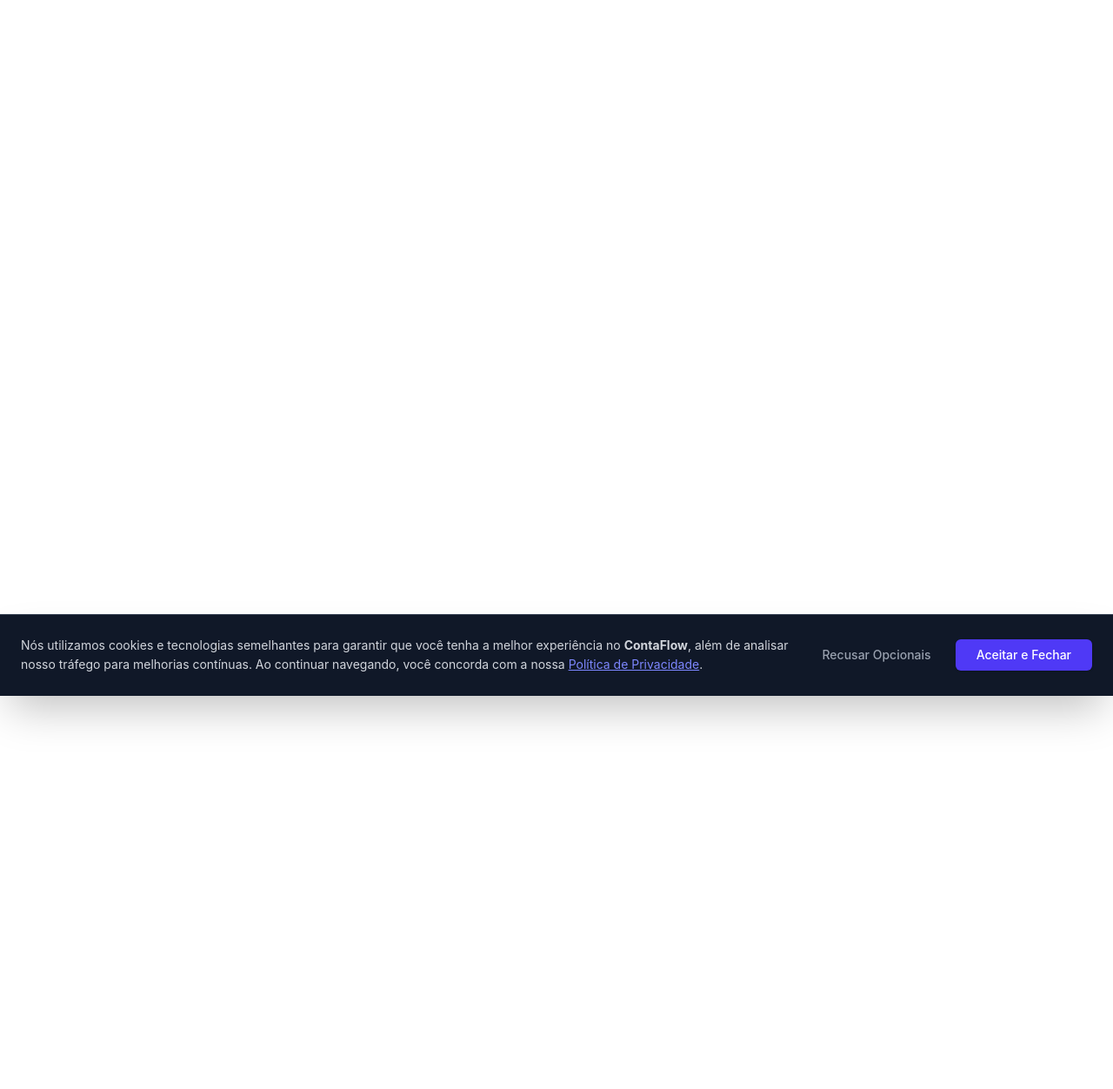
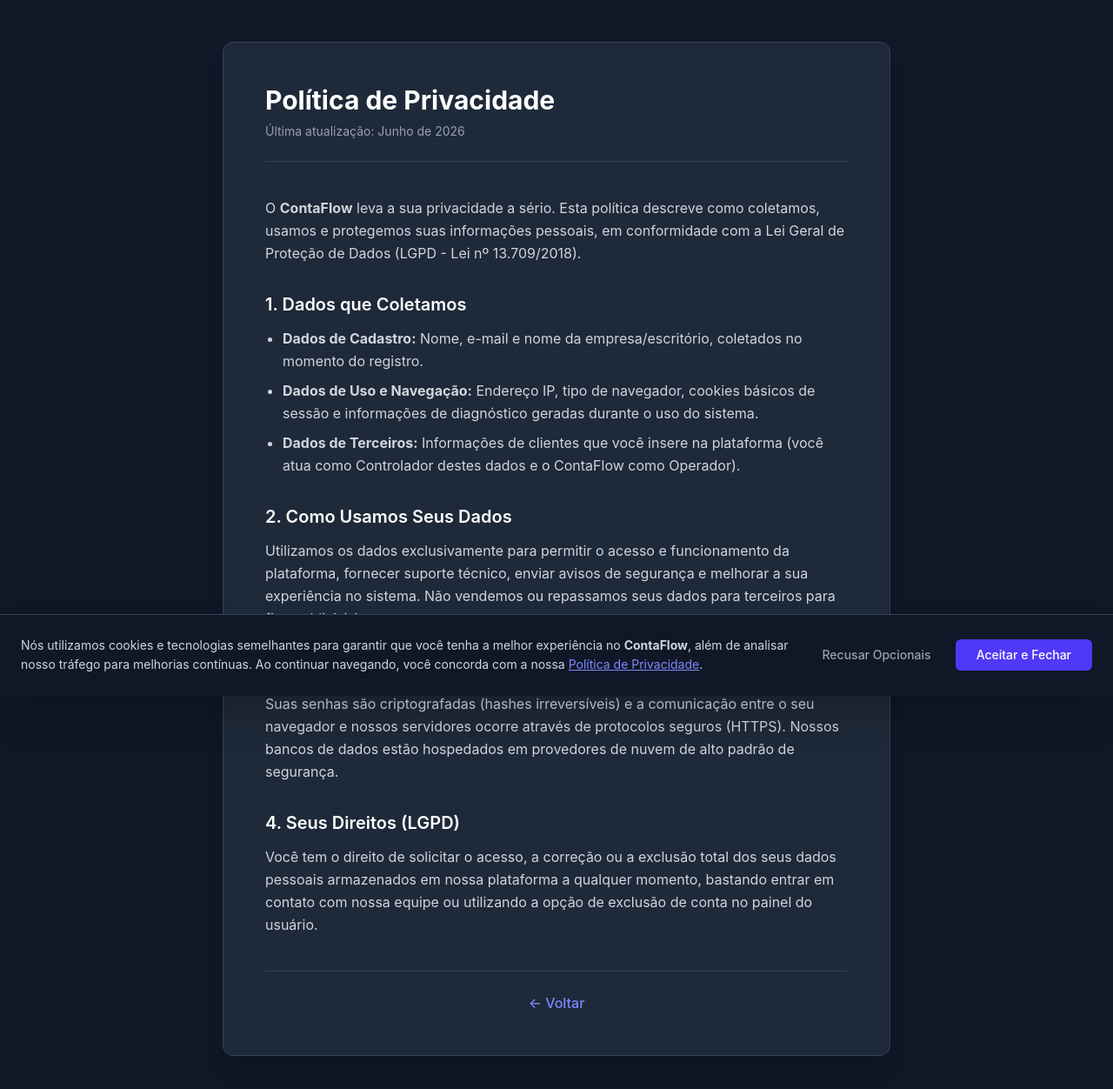
Before and after one commit to FelipeHeidenblut/contaflow, a Vue app in the folder front-end/: page /privacidade in a window 1280 px wide. Shown: the top 1252 px of the page at 87% size. Before the commit the page ends 800 px from the top, so only its background shows below. Built offline with nearby package versions, Linux system fonts and the light colour scheme; no server answers; the HTML template or start-up script is replaced by a standard one.

Commit message:
Adição de Termos de Uso e Política de privacidade

```diff
--- a/front-end/src/router/index.ts
+++ b/front-end/src/router/index.ts
@@ -8,6 +8,9 @@
 import ForgotPasswordView from '../views/ForgotPasswordView.vue'
 import ResetPasswordView from '../views/ResetPasswordView.vue'
 import LandingView from '../views/LandingView.vue'
+import PrivacidadeView from '../views/PrivacidadeView.vue'
+import TermosView from '../views/TermosView.vue'
+
 import { supabase } from '../services/supabase'
 
 const routes = [
@@ -17,6 +20,8 @@
   { path: '/cadastro', component: CadastroView },
   { path: '/esqueceu-senha', component: ForgotPasswordView },
   { path: '/redefinir-senha', component: ResetPasswordView },
+  { path: '/privacidade', component: PrivacidadeView },
+  { path: '/termos', component: TermosView },
 
   // Rotas Privadas (Blindadas)
   {
--- a/front-end/src/views/CadastroView.vue
+++ b/front-end/src/views/CadastroView.vue
@@ -15,10 +15,18 @@
 const senha = ref('')
 const nomeEscritorio = ref('')
 
+// Termos de uso
+const acceptedTerms = ref(false)
+
 // Variável do CAPTCHA
 const captchaToken = ref('')
 
 const handleRegister = async () => {
+  if (!acceptedTerms.value) {
+    erroMensagem.value =
+      'Você precisa aceitar os Termos de Uso e a Política de Privacidade para criar uma conta.'
+    return // O return "mata" a função aqui e impede o envio para o banco
+  }
   erroMensagem.value = ''
   isLoading.value = true
 
@@ -176,14 +184,43 @@
               theme="light"
             />
           </div>
+          <!-- Check dos termos de uso e política de privacidade -->
+          <div class="flex items-start mb-6 mt-4">
+            <div class="flex items-center h-5">
+              <input
+                id="termos"
+                type="checkbox"
+                v-model="acceptedTerms"
+                class="w-4 h-4 text-indigo-600 bg-gray-800 border-gray-600 rounded focus:ring-indigo-500 focus:ring-2 cursor-pointer"
+              />
+            </div>
+            <div class="ml-3 text-sm">
+              <label for="termos" class="font-medium text-gray-300 cursor-pointer">
+                Eu li e concordo com os
+                <a
+                  href="/termos"
+                  target="_blank"
+                  class="text-indigo-400 hover:text-indigo-300 underline"
+                  >Termos de Uso</a
+                >
+                e a
+                <a
+                  href="/privacidade"
+                  target="_blank"
+                  class="text-indigo-400 hover:text-indigo-300 underline"
+                  >Política de Privacidade</a
+                >.
+              </label>
+            </div>
+          </div>
 
           <div class="pt-2">
             <button
               type="submit"
-              :disabled="isLoading"
-              class="w-full flex justify-center py-3 px-4 border border-transparent rounded-lg shadow-sm text-sm font-semibold text-white bg-indigo-600 hover:bg-indigo-700 focus:outline-none focus:ring-2 focus:ring-offset-2 focus:ring-indigo-500 disabled:opacity-50 transition-colors"
+              :disabled="!acceptedTerms"
+              class="w-full flex justify-center py-2 px-4 border border-transparent rounded-md shadow-sm text-sm font-medium text-white bg-indigo-600 hover:bg-indigo-700 focus:outline-none focus:ring-2 focus:ring-offset-2 focus:ring-indigo-500 disabled:opacity-50 disabled:cursor-not-allowed transition-all"
             >
-              {{ isLoading ? 'Criando Conta...' : 'Criar Minha Conta' }}
+              Criar minha conta
             </button>
           </div>
         </form>
--- /dev/null
+++ b/front-end/src/views/PrivacidadeView.vue
@@ -0,0 +1,82 @@
+<template>
+  <div
+    class="min-h-screen bg-gray-900 py-12 px-4 sm:px-6 lg:px-8 selection:bg-indigo-500 selection:text-white"
+  >
+    <div
+      class="max-w-3xl mx-auto bg-gray-800 rounded-xl shadow-xl overflow-hidden border border-gray-700 p-8 sm:p-12"
+    >
+      <div class="mb-10 border-b border-gray-700 pb-6">
+        <h1 class="text-3xl font-bold text-white mb-2">Política de Privacidade</h1>
+        <p class="text-sm text-gray-400">Última atualização: Junho de 2026</p>
+      </div>
+
+      <div class="space-y-8 text-gray-300 leading-relaxed">
+        <section>
+          <p>
+            O <strong>ContaFlow</strong> leva a sua privacidade a sério. Esta política descreve como
+            coletamos, usamos e protegemos suas informações pessoais, em conformidade com a Lei
+            Geral de Proteção de Dados (LGPD - Lei nº 13.709/2018).
+          </p>
+        </section>
+
+        <section>
+          <h2 class="text-xl font-semibold text-white mb-3">1. Dados que Coletamos</h2>
+          <ul class="list-disc pl-5 space-y-2 mt-2">
+            <li>
+              <strong>Dados de Cadastro:</strong> Nome, e-mail e nome da empresa/escritório,
+              coletados no momento do registro.
+            </li>
+            <li>
+              <strong>Dados de Uso e Navegação:</strong> Endereço IP, tipo de navegador, cookies
+              básicos de sessão e informações de diagnóstico geradas durante o uso do sistema.
+            </li>
+            <li>
+              <strong>Dados de Terceiros:</strong> Informações de clientes que você insere na
+              plataforma (você atua como Controlador destes dados e o ContaFlow como Operador).
+            </li>
+          </ul>
+        </section>
+
+        <section>
+          <h2 class="text-xl font-semibold text-white mb-3">2. Como Usamos Seus Dados</h2>
+          <p>
+            Utilizamos os dados exclusivamente para permitir o acesso e funcionamento da plataforma,
+            fornecer suporte técnico, enviar avisos de segurança e melhorar a sua experiência no
+            sistema. Não vendemos ou repassamos seus dados para terceiros para fins publicitários.
+          </p>
+        </section>
+
+        <section>
+          <h2 class="text-xl font-semibold text-white mb-3">3. Armazenamento e Segurança</h2>
+          <p>
+            Suas senhas são criptografadas (hashes irreversíveis) e a comunicação entre o seu
+            navegador e nossos servidores ocorre através de protocolos seguros (HTTPS). Nossos
+            bancos de dados estão hospedados em provedores de nuvem de alto padrão de segurança.
+          </p>
+        </section>
+
+        <section>
+          <h2 class="text-xl font-semibold text-white mb-3">4. Seus Direitos (LGPD)</h2>
+          <p>
+            Você tem o direito de solicitar o acesso, a correção ou a exclusão total dos seus dados
+            pessoais armazenados em nossa plataforma a qualquer momento, bastando entrar em contato
+            com nossa equipe ou utilizando a opção de exclusão de conta no painel do usuário.
+          </p>
+        </section>
+      </div>
+
+      <div class="mt-10 pt-6 border-t border-gray-700 text-center">
+        <button
+          @click="$router.back()"
+          class="text-indigo-400 hover:text-indigo-300 font-medium transition-colors"
+        >
+          &larr; Voltar
+        </button>
+      </div>
+    </div>
+  </div>
+</template>
+
+<script setup lang="ts">
+// Nenhuma lógica complexa é necessária para uma página estática
+</script>
--- /dev/null
+++ b/front-end/src/views/TermosView.vue
@@ -0,0 +1,78 @@
+<template>
+  <div
+    class="min-h-screen bg-gray-900 py-12 px-4 sm:px-6 lg:px-8 selection:bg-indigo-500 selection:text-white"
+  >
+    <div
+      class="max-w-3xl mx-auto bg-gray-800 rounded-xl shadow-xl overflow-hidden border border-gray-700 p-8 sm:p-12"
+    >
+      <div class="mb-10 border-b border-gray-700 pb-6">
+        <h1 class="text-3xl font-bold text-white mb-2">Termos de Uso</h1>
+        <p class="text-sm text-gray-400">Última atualização: Junho de 2026</p>
+      </div>
+
+      <div class="space-y-8 text-gray-300 leading-relaxed">
+        <section>
+          <h2 class="text-xl font-semibold text-white mb-3">1. Aceitação dos Termos</h2>
+          <p>
+            Ao acessar e utilizar o <strong>ContaFlow</strong>, você concorda em cumprir e ficar
+            vinculado a estes Termos de Uso. Se você não concordar com qualquer parte destes termos,
+            não deverá utilizar nossos serviços.
+          </p>
+        </section>
+
+        <section>
+          <h2 class="text-xl font-semibold text-white mb-3">2. Descrição do Serviço</h2>
+          <p>
+            O ContaFlow é uma plataforma de Software as a Service (SaaS) desenvolvida para auxiliar
+            escritórios e profissionais no gerenciamento de dados e processos. O sistema é fornecido
+            "no estado em que se encontra", durante sua fase de testes (Beta).
+          </p>
+        </section>
+
+        <section>
+          <h2 class="text-xl font-semibold text-white mb-3">3. Responsabilidades do Usuário</h2>
+          <ul class="list-disc pl-5 space-y-2 mt-2">
+            <li>Fornecer informações verdadeiras e exatas no momento do cadastro.</li>
+            <li>Manter a confidencialidade de sua senha e credenciais de acesso.</li>
+            <li>Não utilizar a plataforma para fins ilegais, fraudulentos ou não autorizados.</li>
+            <li>
+              Garantir que os dados inseridos (como de seus clientes) possuem base legal para
+              tratamento.
+            </li>
+          </ul>
+        </section>
+
+        <section>
+          <h2 class="text-xl font-semibold text-white mb-3">4. Propriedade Intelectual</h2>
+          <p>
+            Todo o código, design, arquitetura e conteúdo do ContaFlow são de propriedade exclusiva
+            de seus desenvolvedores. O uso da plataforma não transfere nenhum direito de propriedade
+            intelectual ao usuário.
+          </p>
+        </section>
+
+        <section>
+          <h2 class="text-xl font-semibold text-white mb-3">5. Limitação de Responsabilidade</h2>
+          <p>
+            Por estarmos em fase contínua de desenvolvimento, o ContaFlow não se responsabiliza por
+            eventuais instabilidades, perda de dados ou lucros cessantes decorrentes do uso da
+            plataforma. Recomendamos que você mantenha backups paralelos de informações sensíveis.
+          </p>
+        </section>
+      </div>
+
+      <div class="mt-10 pt-6 border-t border-gray-700 text-center">
+        <button
+          @click="$router.back()"
+          class="text-indigo-400 hover:text-indigo-300 font-medium transition-colors"
+        >
+          &larr; Voltar
+        </button>
+      </div>
+    </div>
+  </div>
+</template>
+
+<script setup lang="ts">
+// Nenhuma lógica complexa é necessária para uma página estática
+</script>
```
